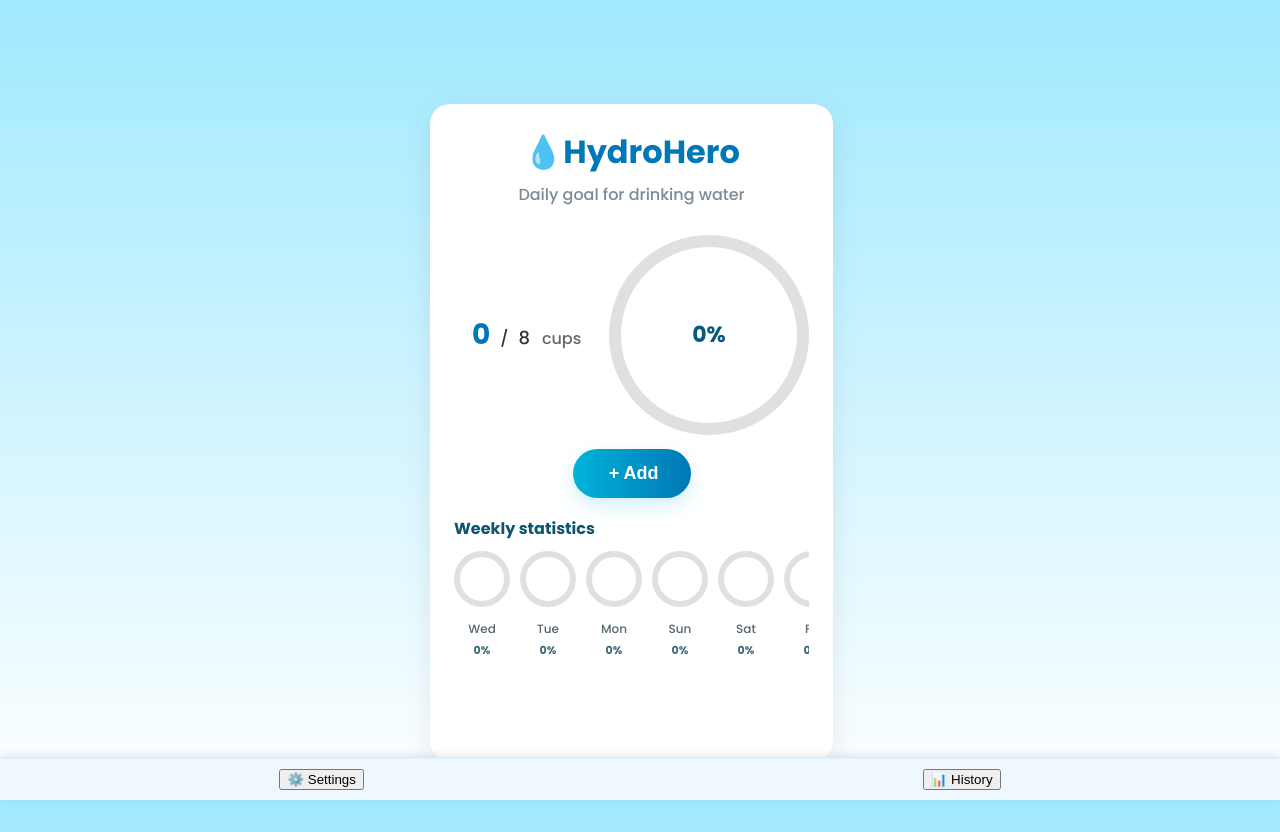
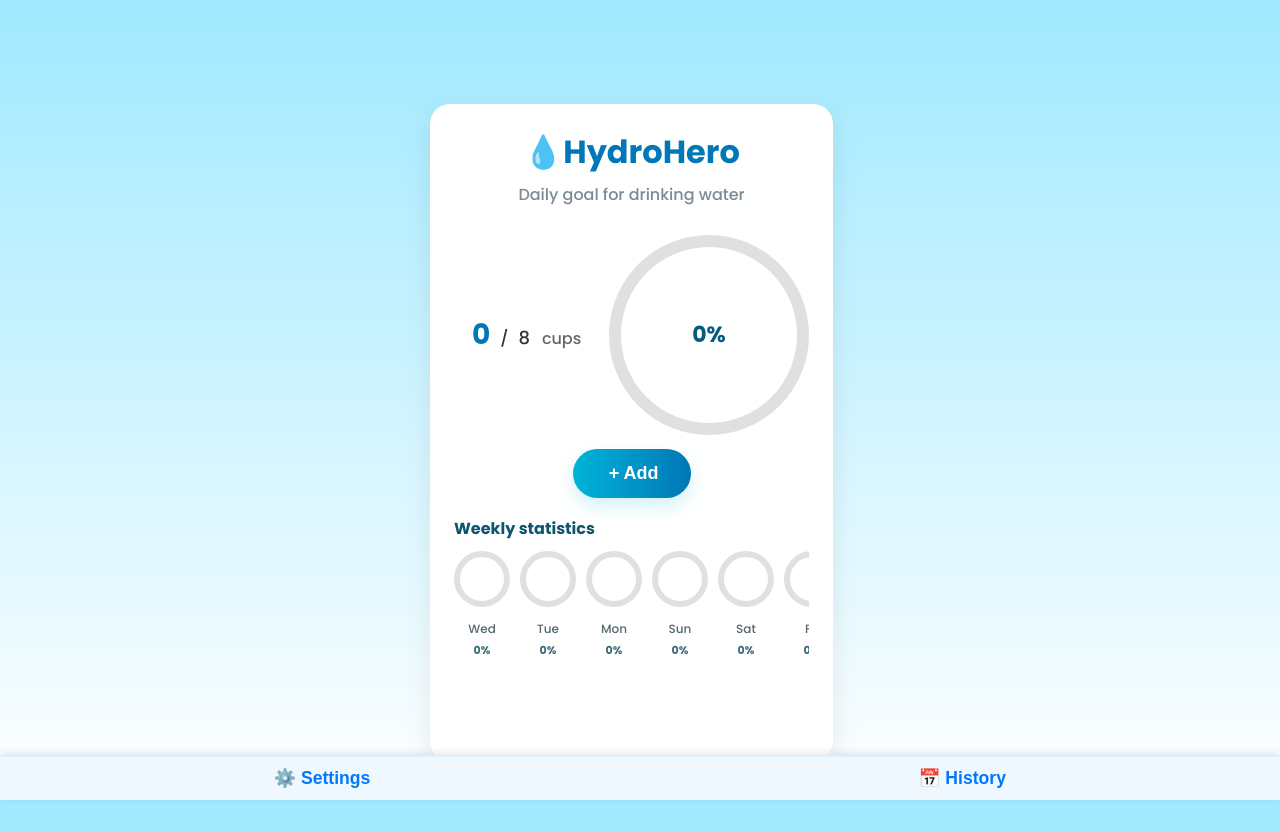
Before and after one commit to SabinTr/HydroHero, a React (Create React App) app: page / in a window 1280 px wide. Built offline with nearby package versions, Linux system fonts and the light colour scheme; a web font is replaced by a local one.

Commit message:
fixed the toolbar buttons

```diff
--- a/src/components/Toolbar.jsx
+++ b/src/components/Toolbar.jsx
@@ -8,13 +8,13 @@ export default function Toolbar() {
   return (
     <footer className="toolbar">
       <button
-        className="tool-btn"
+        className="toolbar-btn"
         onClick={() => navigate('/settings')}
       >
         ⚙️ Settings
       </button>
       <button
-        className="tool-btn"
+        className="toolbar-btn"
         onClick={() => {
           if (location.pathname === '/history') {
             navigate('/');
@@ -23,7 +23,7 @@ export default function Toolbar() {
           }
         }}
       >
-        📊 {location.pathname === '/history' ? 'Home' : 'History'}
+        📅 {location.pathname === '/history' ? 'Home' : 'History'}
       </button>
     </footer>
   );
```
